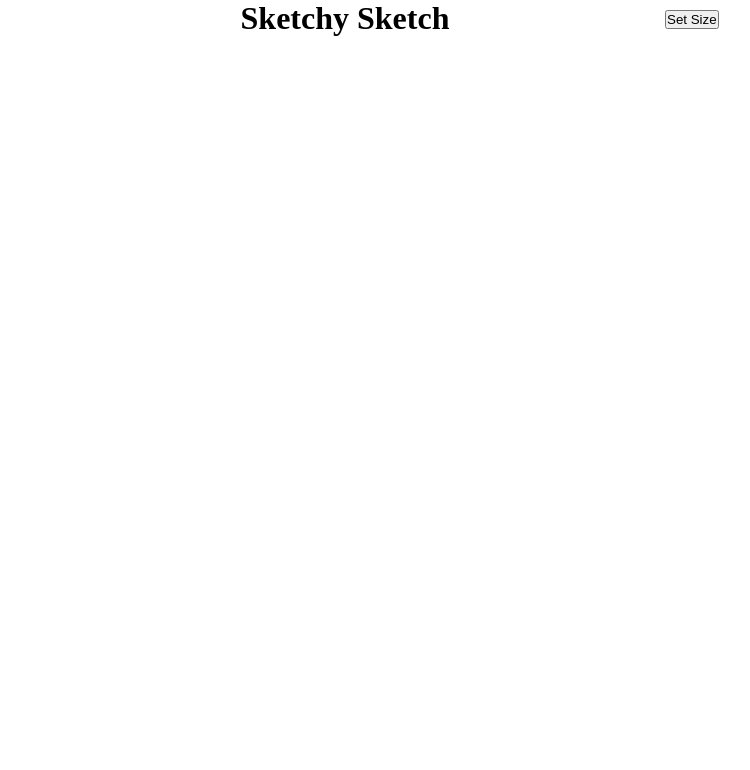
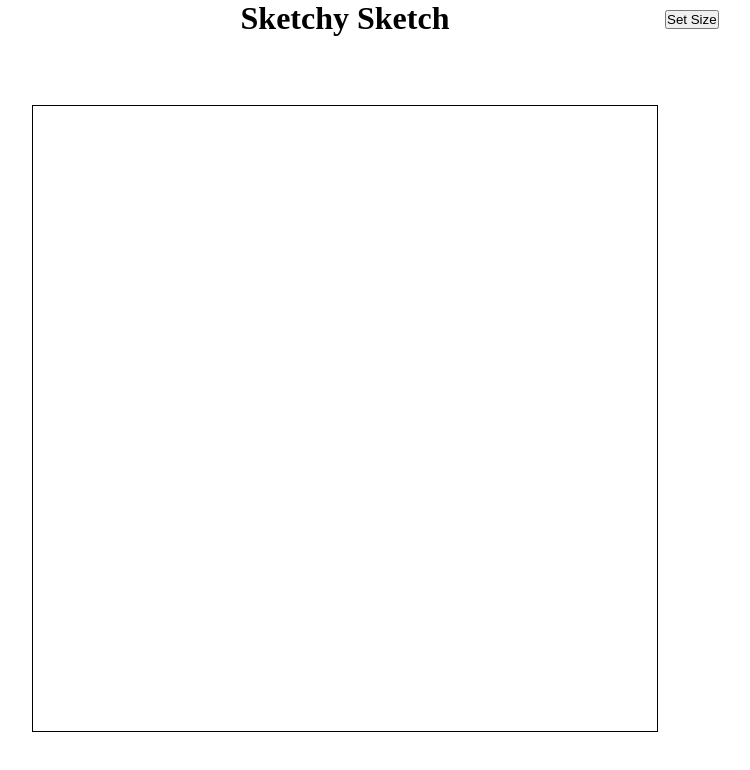
Before and after one commit to zakpdev/etch-a-sketch, a plain HTML site: page index2.html in a window 1280 px wide. Shown: the whole page, without its empty margins (295-1045 px from the left). Drawn offline with Linux system fonts and the light colour scheme.

Commit message:
Add, size and position a div to contain the grid

```diff
--- a/index2.html
+++ b/index2.html
@@ -16,7 +16,9 @@
       <button class="size-button">Set Size</button>
     </div>
   </div>
-  <div class="grid-area"></div>
+  <div class="grid-area">
+    <div class="grid"></div>
+  </div>
   <script src="main2.js"></script>
 </body>
 </html>
--- a/style2.css
+++ b/style2.css
@@ -29,7 +29,17 @@ body {
 }
 
 .grid-area {
+  display: flex;
+  justify-content: center;
+  align-items: center;
   flex: 1;
+}
+
+.grid {
+  height: auto;
+  width: 626.4px;
+  aspect-ratio: 1/1;
+  border: 1px solid;
 }
 
 /* .header-right {
```
